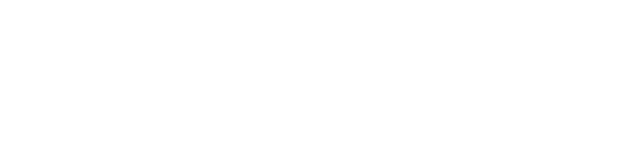
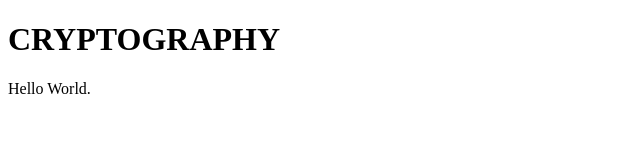
Before and after one commit to nhhoang-t3nk0/WebSite, a plain HTML site: page index.html in a window 1280 px wide. Shown: the whole page, without its empty margins (0-640 px from the left). Drawn offline with Linux system fonts and the light colour scheme.

Commit message:
Update index.html

```diff
--- a/index.html
+++ b/index.html
@@ -1,5 +1,10 @@
 <!DOCTYPE html>
 <html>
-<head>
-<title>Trang web của tôi 21522094</title>
-</head>
+  <head>
+    <title>21522094_HelloWWorld</title>
+  </head>
+  <body>
+    <h1>CRYPTOGRAPHY</h1>
+    <p>Hello World.</p>
+  </body>
+</html>
```
